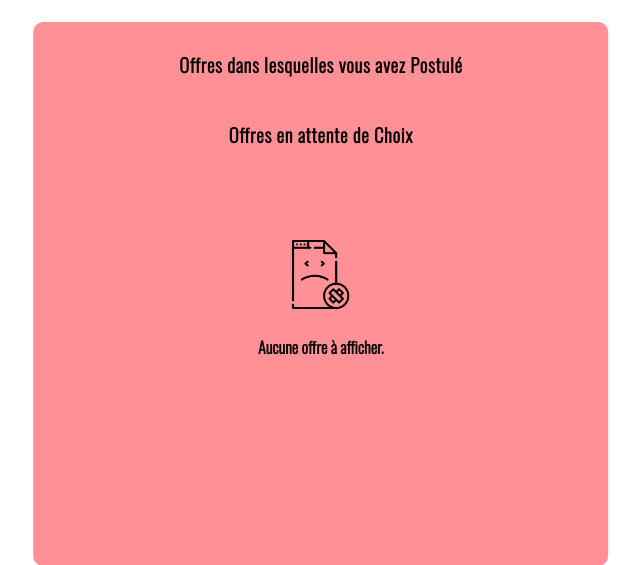
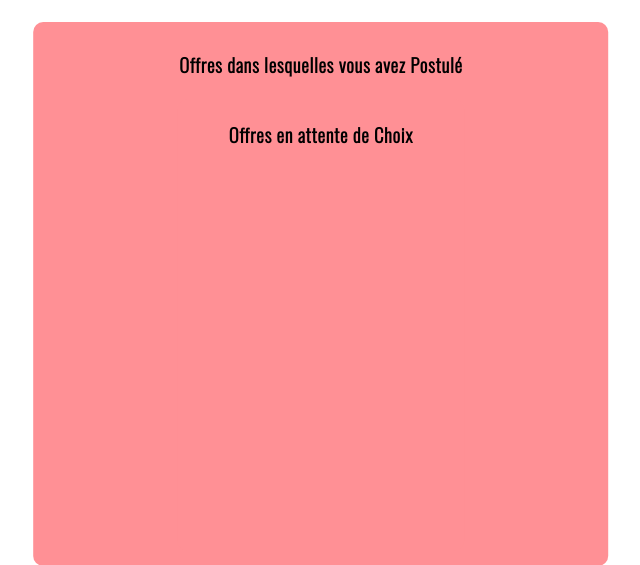
Before and after one commit to Notisma/FormatIUT, a PHP site: template src/vue/Etudiant/vueMesOffresEtu.php in a window 1280 px wide. Shown: the part 376-941 px from the top of the page, without its empty margins (81-721 px from the left). Run offline with PHP 8.4, Linux system fonts and the light colour scheme; the template is opened without the code that fills it, so the values that code supplies are empty.

Commit message:
Réparer

```diff
--- a/src/vue/Etudiant/vueMesOffresEtu.php
+++ b/src/vue/Etudiant/vueMesOffresEtu.php
@@ -35,17 +35,16 @@
 
                 use App\FormatIUT\Modele\Repository\RegarderRepository;
 
-                if(empty($listOffre)) {
                 foreach ($listOffre as $offre) {
-                        if ((new RegarderRepository())->getEtatEtudiantOffre($numEtu, $offre->getIdOffre()) == "En attente") {
+                    if((new RegarderRepository())->getEtatEtudiantOffre($numEtu, $offre->getIdOffre()) == "En attente" ){
                         echo '<a href=?controleur=EtuMain&action=afficherVueDetailOffre&idOffre=' . $offre->getIdOffre() . '  class=wrapOffres>';
                         echo "<div class='partieGauche'>";
                         echo '<p>';
                         echo '<h3>' . $offre->getNomOffre() . " - " . $offre->getTypeOffre() . '</h3> </p>';
                         echo '<p> Du ' . date_format($offre->getDateDebut(), 'd/m/Y') . " au " . date_format($offre->getDateFin(), 'd/m/Y') . '</p>';
                         echo '<div class="conteneurBouton">';
-                            echo '<form method="get">
-                             <input type="hidden" name="idOffre" value= ' . $offre->getIdOffre() . '>
+                        echo'<form method="get">
+                             <input type="hidden" name="idOffre" value= '.$offre->getIdOffre().'>
                               <input type="hidden" name="controleur" value="EtuMain">
                               <input type="hidden" name="action" value="annulerOffre">
                               <button class="boutonOffre" id="refuser">ANNULER</button>
@@ -56,16 +55,8 @@
                         echo '<img src="../ressources/images/logo_CA.png" alt="imageEntreprise">';
                         echo '</div>';
                         echo '</a>';
+
                     }
-                    }
-                } else{
-                    echo '<div class="erreur">';
-                    echo  '<img src="../ressources/images/erreur.png" alt="imageErreur">';
-                     echo '<h4>Aucune offre à afficher.</h4>';
-                echo  '</div>';
-
-            echo  '</div>';
-        echo  '</div>';
                 }
                 ?>
 
@@ -78,26 +69,27 @@
                 <h3>Offres en attente de Choix</h3>
                 <?php
 
-                if(!empty($listOffre)) {
+
                 foreach ($listOffre as $offre) {
-                        if ((new RegarderRepository())->getEtatEtudiantOffre($numEtu, $offre->getIdOffre()) == "Assigné" || (new RegarderRepository())->getEtatEtudiantOffre($numEtu, $offre->getIdOffre()) == "Validée") {
+                    if((new RegarderRepository())->getEtatEtudiantOffre($numEtu, $offre->getIdOffre()) == "Assigné" || (new RegarderRepository())->getEtatEtudiantOffre($numEtu, $offre->getIdOffre()) == "Validée") {
                         echo '<a href=?controleur=EtuMain&action=afficherVueDetailOffre&idOffre=' . $offre->getIdOffre() . '  class=wrapOffres>';
                         echo "<div class='partieGauche'>";
                         echo '<p>';
                         echo '<h3>' . $offre->getNomOffre() . " - " . $offre->getTypeOffre() . '</h3> </p>';
                         echo '<p> Du ' . date_format($offre->getDateDebut(), 'd/m/Y') . " au " . date_format($offre->getDateFin(), 'd/m/Y') . '</p>';
                         echo '<div class="conteneurBouton">';
-                            if ((new RegarderRepository())->getEtatEtudiantOffre($numEtu, $offre->getIdOffre()) == "Validée") {
+                        if((new RegarderRepository())->getEtatEtudiantOffre($numEtu, $offre->getIdOffre()) == "Validée"){
                             echo '<button class="boutonOffre" id="disabled">acceptée</button>';
-                            } else {
-                                echo '<form method="get">
-                             <input type="hidden" name="idOffre" value= ' . $offre->getIdOffre() . '>
+                        }
+                        else{
+                            echo'<form method="get">
+                             <input type="hidden" name="idOffre" value= '.$offre->getIdOffre().'>
                               <input type="hidden" name="controleur" value="EtuMain">
                               <input type="hidden" name="action" value="validerOffre">
                               <button class="boutonOffre" id="accepter">ACCEPTER</button>
                               </form>';
-                                echo '<form method="get">
-                             <input type="hidden" name="idOffre" value= ' . $offre->getIdOffre() . '>
+                            echo'<form method="get">
+                             <input type="hidden" name="idOffre" value= '.$offre->getIdOffre().'>
                               <input type="hidden" name="controleur" value="EtuMain">
                               <input type="hidden" name="action" value="annulerOffre">
                               <button class="boutonOffre" id="refuser">ANNULER</button>
@@ -110,16 +102,6 @@
                         echo '</div>';
                         echo '</a>';
                     }
-                    }
-                }
-                else{
-                    echo '<div class="erreur">';
-                    echo  '<img src="../ressources/images/erreur.png" alt="imageErreur">';
-                     echo '<h4>Aucune offre à afficher.</h4>';
-                echo  '</div>';
-
-            echo  '</div>';
-        echo  '</div>';
                 }
                 ?>
 
```
Lines whose indentation alone changed are shown as unchanged.
